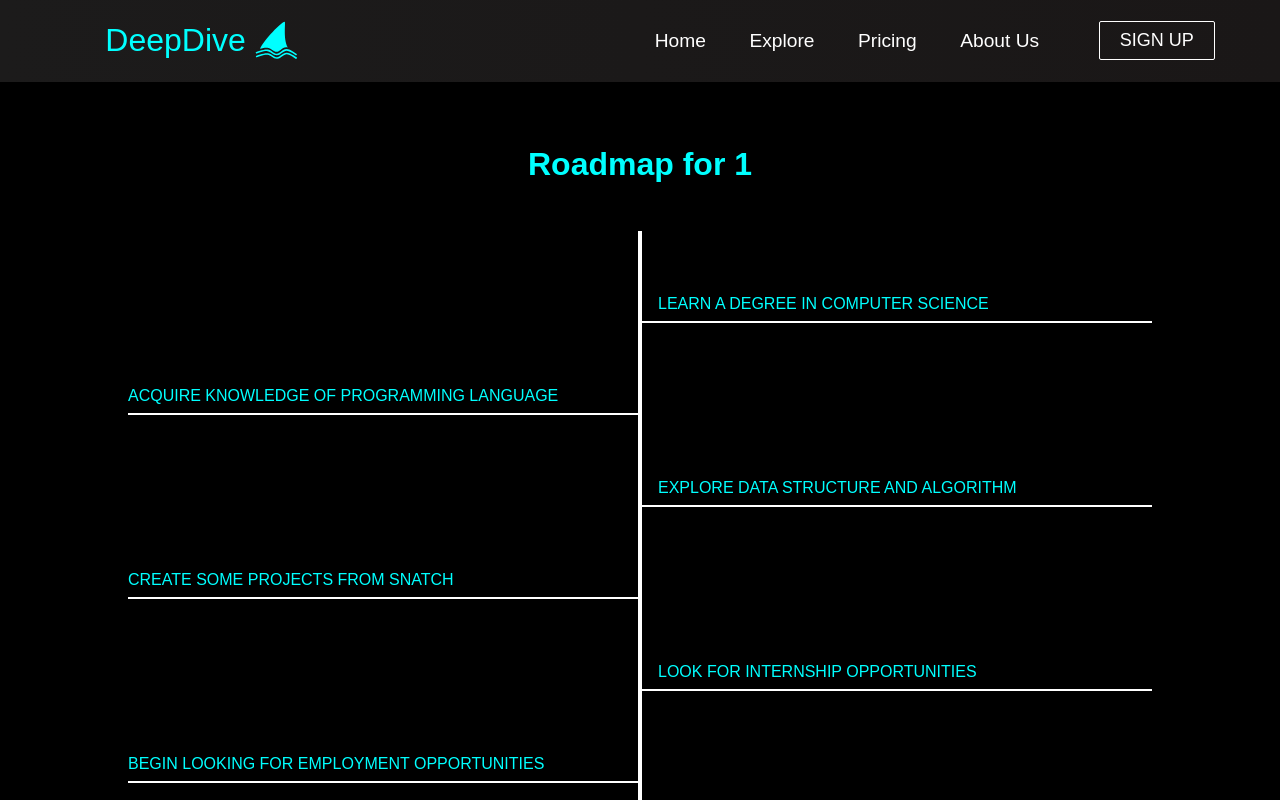
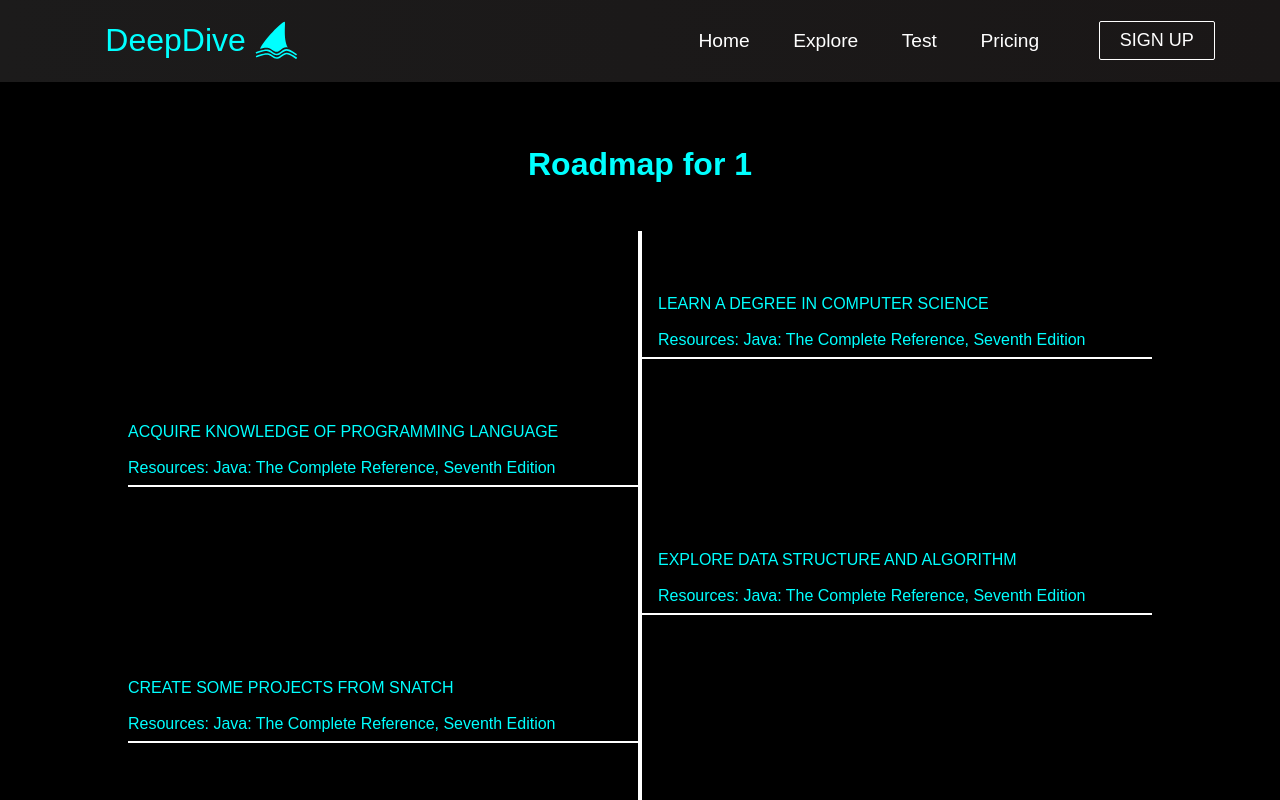
Before and after one commit to PiyushWadhawan/Deep-Dive, a React (Create React App) app: page /roadmap/1/1 in a window 1280 px wide. Shown: the top 800 px of the page. Built offline with nearby package versions, Linux system fonts and the light colour scheme.

Commit message:
Resources added to roadmap

```diff
--- a/src/components/explore-page-contianer/RoadMapContainer.js
+++ b/src/components/explore-page-contianer/RoadMapContainer.js
@@ -1,7 +1,7 @@
 import React from 'react'
 import './RoadMapContainer.css'
 
-function RoadMapContainer( {point} ) {
+function RoadMapContainer( {point, resources} ) {
   return (
     <div className='roadmap-container'>
 
@@ -9,7 +9,9 @@ function RoadMapContainer( {point} ) {
 
         </div>
         <div className='container2'>
-            {point}
+            <h4 style={{"fontWeight": "normal"}}>{point}</h4>
+            <br></br>
+            <p>Resources: {resources}</p>
         </div>
 
     </div>
--- a/src/components/shared-components/Navbar.js
+++ b/src/components/shared-components/Navbar.js
@@ -55,13 +55,13 @@ function Navbar()
               </Link>
             </li>
             <li className='nav-item'>
-              <Link to='/pricing' className='nav-links' onClick={closeMobileMenu}>
-                Pricing
+              <Link to='/test' className='nav-links' onClick={closeMobileMenu}>
+                Test
               </Link>
             </li>
             <li className='nav-item'>
-              <Link to='/about' className='nav-links' onClick={closeMobileMenu}>
-                About Us
+              <Link to='/pricing' className='nav-links' onClick={closeMobileMenu}>
+                Pricing
               </Link>
             </li>
 
--- a/src/data/Roadmap/RoadMap.json
+++ b/src/data/Roadmap/RoadMap.json
@@ -1,42 +1,46 @@
 [
     [
         {
-            "point": "LEARN A DEGREE IN COMPUTER SCIENCE"
+            "point": "LEARN A DEGREE IN COMPUTER SCIENCE",
+            "resources": "Java: The Complete Reference, Seventh Edition"
         },
         {
-            "point": "ACQUIRE KNOWLEDGE OF PROGRAMMING LANGUAGE"
+            "point": "ACQUIRE KNOWLEDGE OF PROGRAMMING LANGUAGE",
+            "resources": "Java: The Complete Reference, Seventh Edition"
         },
         {
-            "point": "EXPLORE DATA STRUCTURE AND ALGORITHM"
+            "point": "EXPLORE DATA STRUCTURE AND ALGORITHM",
+            "resources": "Java: The Complete Reference, Seventh Edition"
         },
         {
-            "point": "CREATE SOME PROJECTS FROM SNATCH"
+            "point": "CREATE SOME PROJECTS FROM SNATCH",
+            "resources": "Java: The Complete Reference, Seventh Edition"
         },
         {
-            "point": "LOOK FOR INTERNSHIP OPPORTUNITIES"
+            "point": "LOOK FOR INTERNSHIP OPPORTUNITIES",
+            "resources": "Java: The Complete Reference, Seventh Edition"
         },
         {
-            "point": "BEGIN LOOKING FOR EMPLOYMENT OPPORTUNITIES"
+            "point": "BEGIN LOOKING FOR EMPLOYMENT OPPORTUNITIES",
+            "resources": "Java: The Complete Reference, Seventh Edition"
         }
     ],
     [
         {
-            "point": "LEARN A DEGREE IN COMPUTER SCIENCE"
+            "point": "LEARN A DEGREE IN COMPUTER SCIENCE",
+            "resources": "Java: The Complete Reference, Seventh Edition"
         },
         {
-            "point": "ACQUIRE KNOWLEDGE OF PROGRAMMING LANGUAGE"
+            "point": "ACQUIRE KNOWLEDGE OF PROGRAMMING LANGUAGE",
+            "resources": "Java: The Complete Reference, Seventh Edition"
         },
         {
-            "point": "EXPLORE DATA STRUCTURE AND ALGORITHM"
+            "point": "EXPLORE DATA STRUCTURE AND ALGORITHM",
+            "resources": "Java: The Complete Reference, Seventh Edition"
         },
         {
-            "point": "CREATE SOME PROJECTS FROM SNATCH"
-        },
-        {
-            "point": "LOOK FOR INTERNSHIP OPPORTUNITIES"
-        },
-        {
-            "point": "BEGIN LOOKING FOR EMPLOYMENT OPPORTUNITIES"
+            "point": "CREATE SOME PROJECTS FROM SNATCH",
+            "resources": "Java: The Complete Reference, Seventh Edition"
         }
     ]
 ]
--- a/src/pages/Roadmap.js
+++ b/src/pages/Roadmap.js
@@ -11,7 +11,7 @@ function Roadmap() {
     <div style={{ 'paddingTop': "4rem", 'paddingBottom': "6rem", "backgroundColor": "black", "color": "aqua" }}>
       <h1 style={{"paddingBottom": "1rem"}}>Roadmap for {heading}</h1>
       {
-        RoadmapData[career_id].map((item) => <RoadMapContainer point = {item.point}/>)
+        RoadmapData[career_id].map((item) => <RoadMapContainer point = {item.point} resources={item.resources}/>)
       }
       <div style={{"width": "0", "height": "4rem","border-left": "2px solid white", "border-right": "2px solid white", "border-top": "", "margin": "0 auto"}}>
       </div>
```
